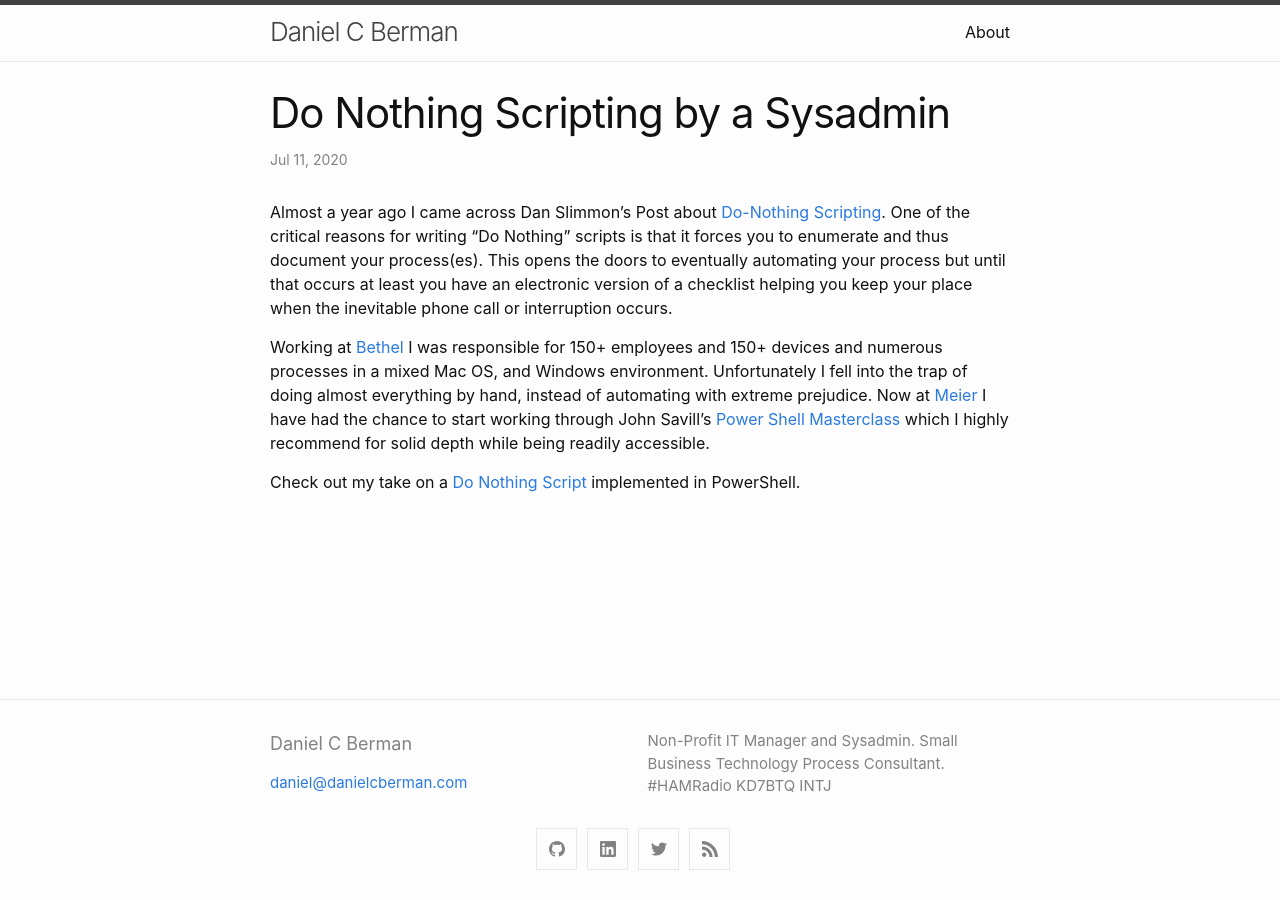
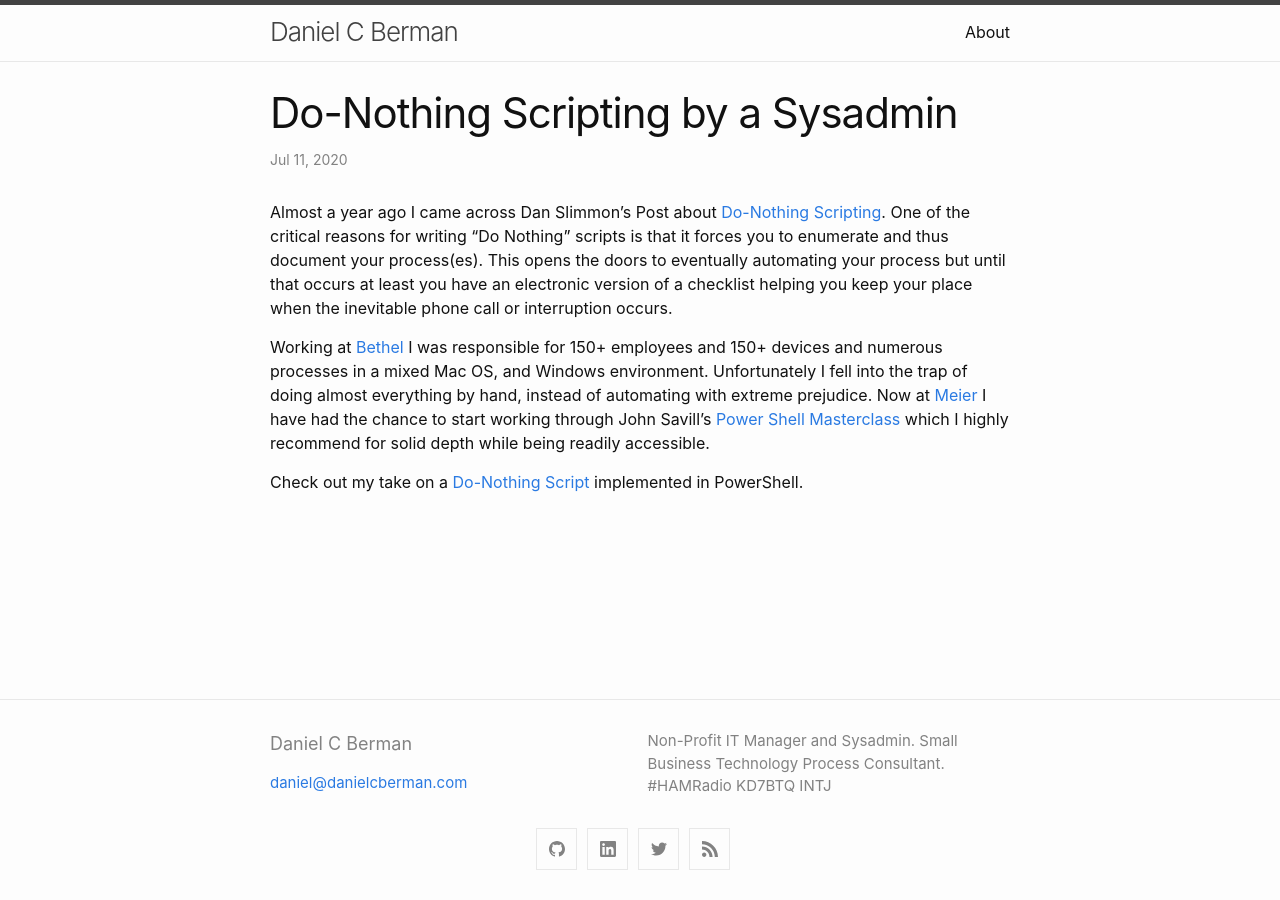
Before and after one commit to danielcberman/danielcberman.github.io, a Jekyll site: the page built from _posts/2020-07-11-do-nothing-scripting.md, in a window 1280 px wide. Built offline with Jekyll 4.4.1, drawn with Linux system fonts in a browser that asks for light colours.

```diff
--- a/_posts/2020-07-11-do-nothing-scripting.md
+++ b/_posts/2020-07-11-do-nothing-scripting.md
@@ -1,6 +1,6 @@
 ---
 layout: post
-title: "Do Nothing Scripting by a Sysadmin"
+title: "Do-Nothing Scripting by a Sysadmin"
 categories: Scripting
 date: 2020-07-11T01:00:00Z
 ---
@@ -8,4 +8,4 @@ Almost a year ago I came across Dan Slimmon's Post about [Do-Nothing Scripting](
 
 Working at [Bethel](https://www.bethel.ch) I was responsible for 150+ employees and 150+ devices and numerous processes in a mixed Mac OS, and Windows environment. Unfortunately I fell into the trap of doing almost everything by hand, instead of automating with extreme prejudice. Now at [Meier](http://meierinc.com/) I have had the chance to start working through John Savill's [Power Shell Masterclass](https://www.youtube.com/playlist?list=PLlVtbbG169nFq_hR7FcMYg32xsSAObuq8) which I highly recommend for solid depth while being readily accessible.
 
-Check out my take on a [Do Nothing Script](https://github.com/danielcberman/sysadmin-powershell/blob/master/do-nothing-script.ps1) implemented in PowerShell.
+Check out my take on a [Do-Nothing Script](https://github.com/danielcberman/sysadmin-powershell/blob/master/do-nothing-script.ps1) implemented in PowerShell.
```
